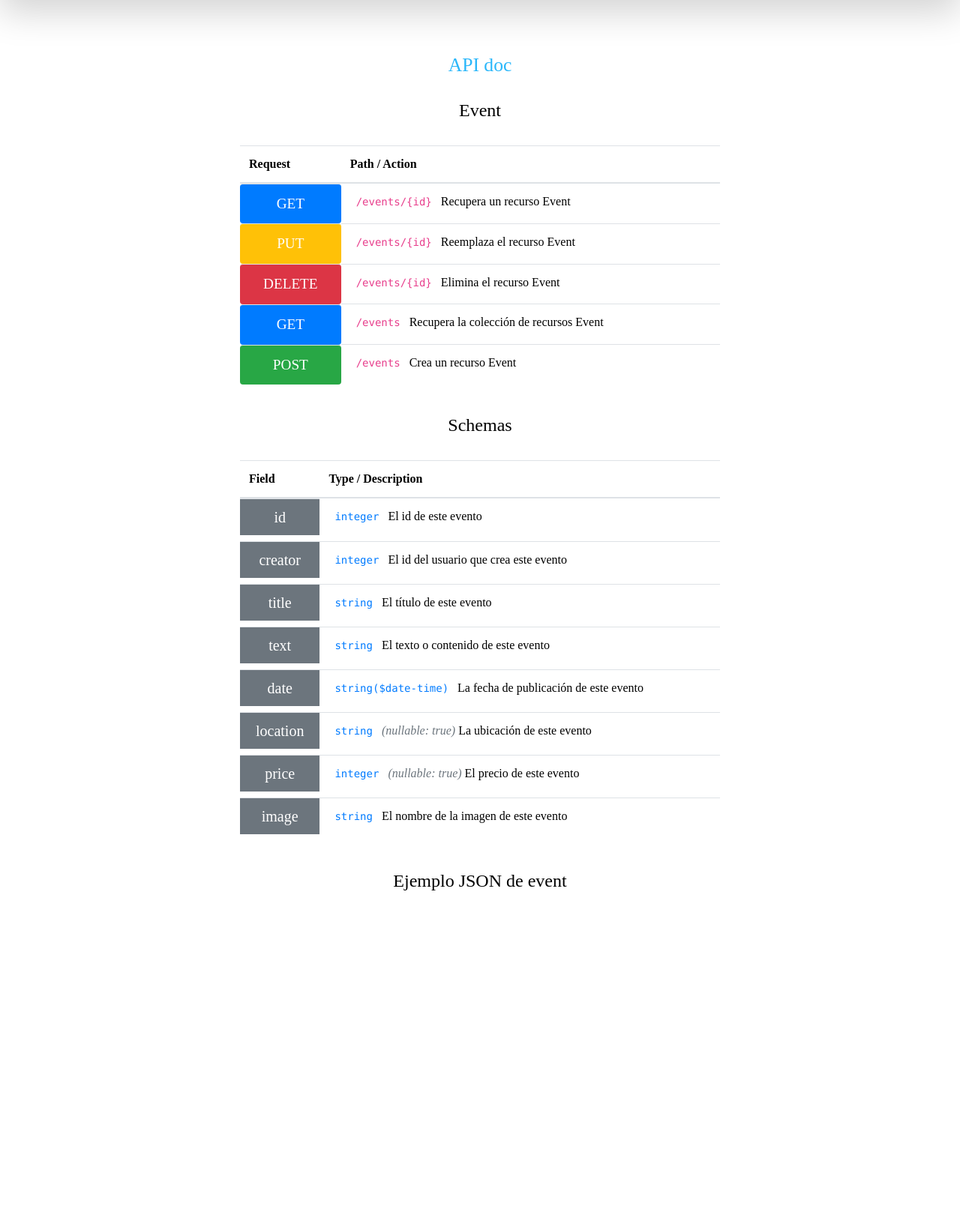
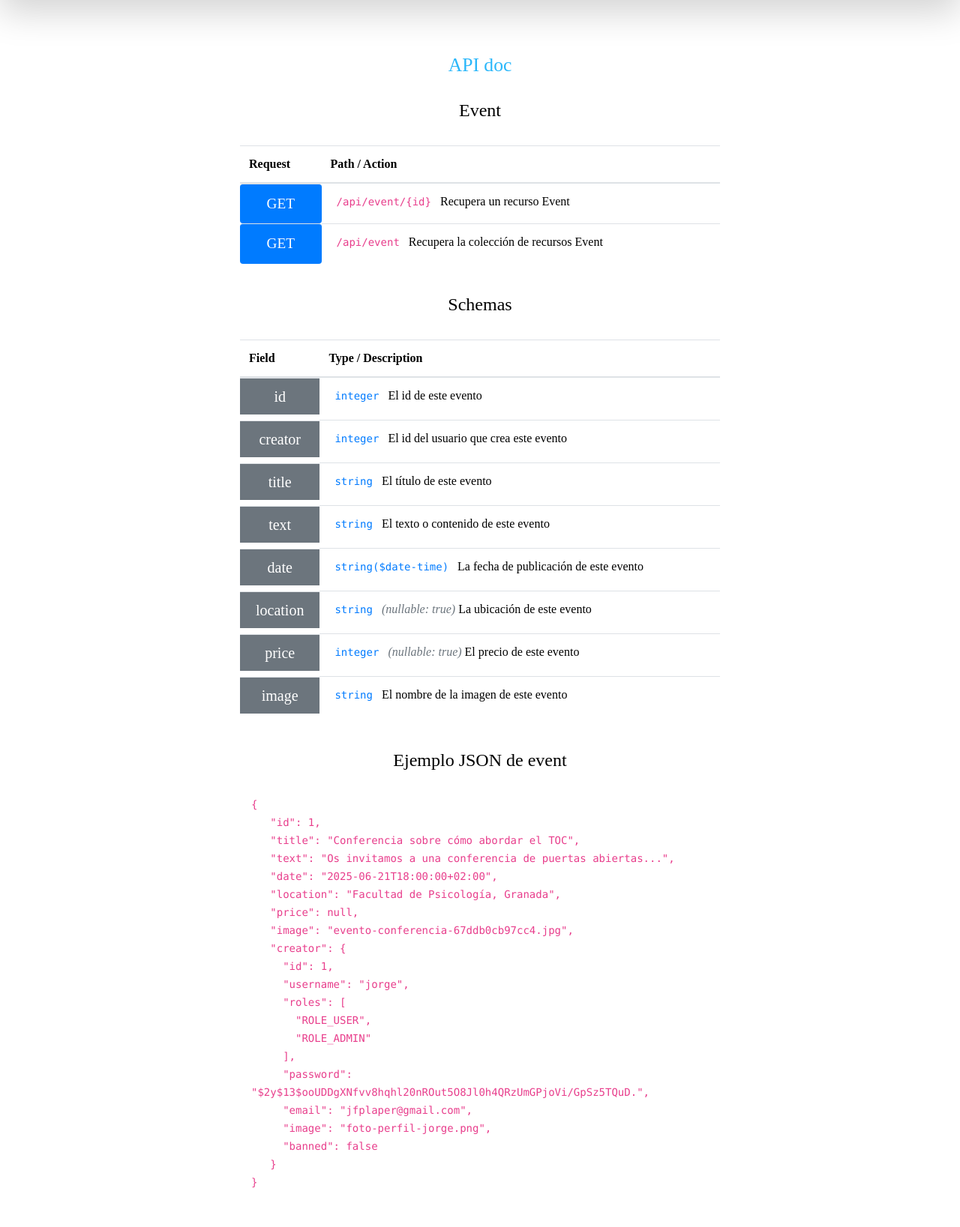
Before and after one commit to jfplaper/ProyectoMyTOC, a Symfony app: template backend/templates/main/doc_event.html.twig in a window 1280 px wide. Shown: the part 75-1712 px from the top of the page at 75% size. Before the commit the page ends 1263 px from the top, so only its background shows below. Run offline with Twig, Linux system fonts and the light colour scheme; the template is opened without the code that fills it, so the values that code supplies are empty; some libraries are stand-ins or nearby versions.

Commit message:
ApiClinicController y ApiEventController y empezada ApiCompulsionController

```diff
--- a/backend/templates/main/doc_event.html.twig
+++ b/backend/templates/main/doc_event.html.twig
@@ -16,33 +16,15 @@
         <tbody>
             <tr>
                 <td class="bg-primary rounded mx-auto d-block">
-                    <a class="nav-link text-white text-center p-0" href="{{ path('app_main') }}">GET</a>
+                    <a class="nav-link text-white text-center p-0" href="{{ path('app_event_get_one', {'id': '1'}) }}">GET</a>
                 </td>
-                <td><code class="mx-2">/events/{id}</code> Recupera un recurso Event</td>
-            </tr>
-            <tr>
-                <td class="bg-warning rounded mx-auto d-block">
-                    <a class="nav-link text-white text-center p-0" href="{{ path('app_main') }}">PUT</a>
-                </td>
-                <td><code class="mx-2">/events/{id}</code> Reemplaza el recurso Event</td>
-            </tr>
-            <tr>
-                <td class="bg-danger rounded mx-auto d-block">
-                    <a class="nav-link text-white text-center p-0" href="{{ path('app_main') }}">DELETE</a>
-                </td>
-                <td><code class="mx-2">/events/{id}</code> Elimina el recurso Event</td>
+                <td><code class="mx-2">/api/event/{id}</code> Recupera un recurso Event</td>
             </tr>
             <tr>
                 <td class="bg-primary rounded mx-auto d-block">
-                    <a class="nav-link text-white text-center p-0" href="{{ path('app_main') }}">GET</a>
+                    <a class="nav-link text-white text-center p-0" href="{{ path('app_api_event_get_all') }}">GET</a>
                 </td>
-                <td><code class="mx-2">/events</code> Recupera la colección de recursos Event</td>
-            </tr>
-            <tr>
-                <td class="bg-success rounded mx-auto d-block">
-                    <a class="nav-link text-white text-center p-0" href="{{ path('app_main') }}">POST</a>
-                </td>
-                <td><code class="mx-2">/events</code> Crea un recurso Event</td>
+                <td><code class="mx-2">/api/event</code> Recupera la colección de recursos Event</td>
             </tr>
         </tbody>
     </table>
@@ -95,6 +77,26 @@
     <h4>Ejemplo JSON de event</h4>
     <br>
     <div class="container w-50">
-        {# {{ events[0]|serialize(format = 'json') }}   NO VA #}
+        <code class="mx-6">{</code><br>
+        <code class="mx-6">&nbsp;&nbsp; "id": 1,</code><br>
+        <code class="mx-6">&nbsp;&nbsp; "title": "Conferencia sobre cómo abordar el TOC",</code><br>
+        <code class="mx-6">&nbsp;&nbsp; "text": "Os invitamos a una conferencia de puertas abiertas...",</code><br>
+        <code class="mx-6">&nbsp;&nbsp; "date": "2025-06-21T18:00:00+02:00",</code><br>
+        <code class="mx-6">&nbsp;&nbsp; "location": "Facultad de Psicología, Granada",</code><br>
+        <code class="mx-6">&nbsp;&nbsp; "price": null,</code><br>
+        <code class="mx-6">&nbsp;&nbsp; "image": "evento-conferencia-67ddb0cb97cc4.jpg",</code><br>
+        <code class="mx-6">&nbsp;&nbsp; "creator": {</code><br>
+            <code class="mx-6">&nbsp;&nbsp;&nbsp;&nbsp; "id": 1,</code><br>
+            <code class="mx-6">&nbsp;&nbsp;&nbsp;&nbsp; "username": "jorge",</code><br>
+            <code class="mx-6">&nbsp;&nbsp;&nbsp;&nbsp; "roles": &#91;</code><br>
+            <code class="mx-6">&nbsp;&nbsp;&nbsp;&nbsp;&nbsp;&nbsp; "ROLE_USER",</code><br>
+            <code class="mx-6">&nbsp;&nbsp;&nbsp;&nbsp;&nbsp;&nbsp; "ROLE_ADMIN"</code><br>
+            <code class="mx-6">&nbsp;&nbsp;&nbsp;&nbsp; &#93;,</code><br>
+            <code class="mx-6">&nbsp;&nbsp;&nbsp;&nbsp; "password": "$2y$13$ooUDDgXNfvv8hqhl20nROut5O8Jl0h4QRzUmGPjoVi/GpSz5TQuD.",</code><br>
+            <code class="mx-6">&nbsp;&nbsp;&nbsp;&nbsp; "email": "jfplaper@gmail.com",</code><br>
+            <code class="mx-6">&nbsp;&nbsp;&nbsp;&nbsp; "image": "foto-perfil-jorge.png",</code><br>
+            <code class="mx-6">&nbsp;&nbsp;&nbsp;&nbsp; "banned": false</code><br>
+        <code class="mx-6">&nbsp;&nbsp; }</code><br>
+        <code class="mx-6">}</code>
     </div>
 {% endblock %}
```
Also changed, not shown: backend/src/Controller/ApiClinicController.php (added, +25 -0 lines), backend/src/Controller/ApiCompulsionController.php (added, +46 -0 lines), backend/src/Controller/ApiEventController.php (added, +25 -0 lines), backend/src/Entity/Clinic.php (+9 -0 lines), backend/src/Entity/Event.php (+12 -1 lines), backend/src/Entity/User.php (+8 -0 lines), backend/templates/api_event/index.html.twig (added, +20 -0 lines), backend/templates/main/doc_clinic.html.twig (+15 -5 lines), backend/templates/main/doc_compulsion.html.twig (+6 -6 lines).
